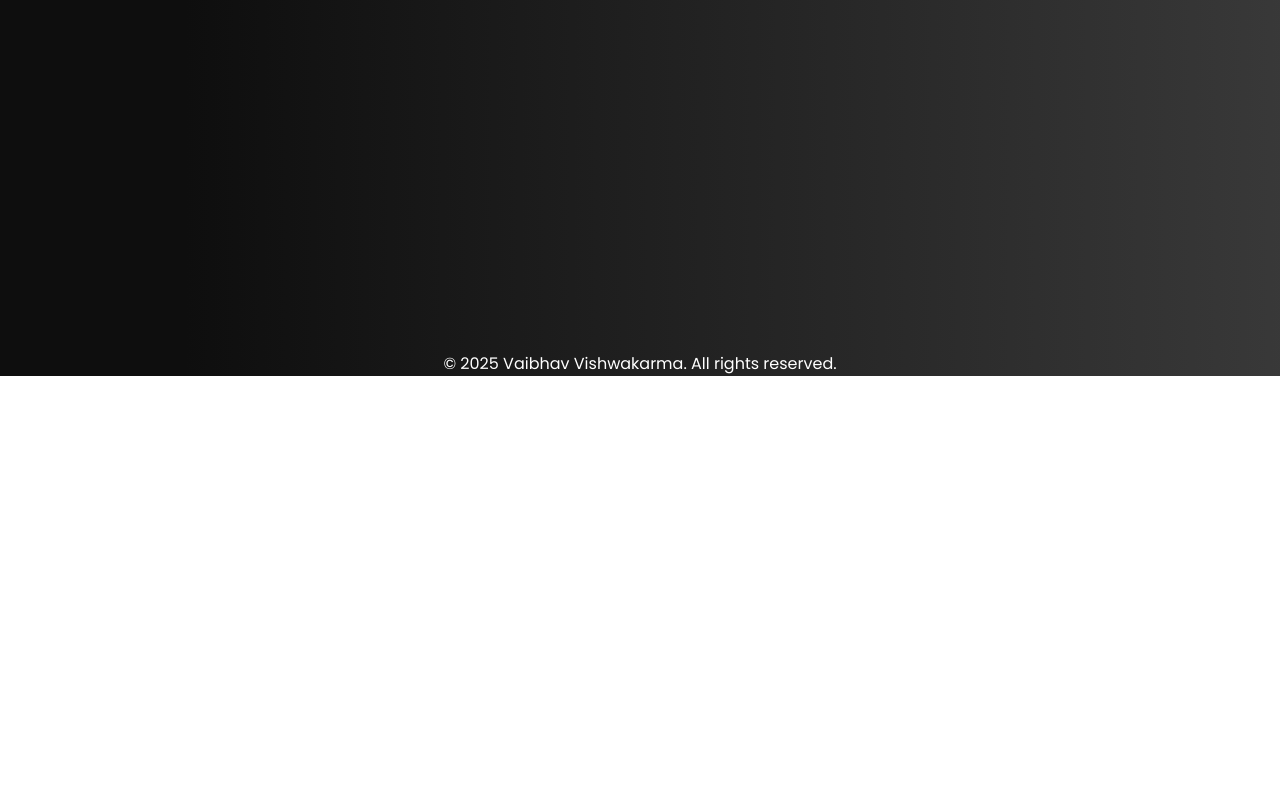
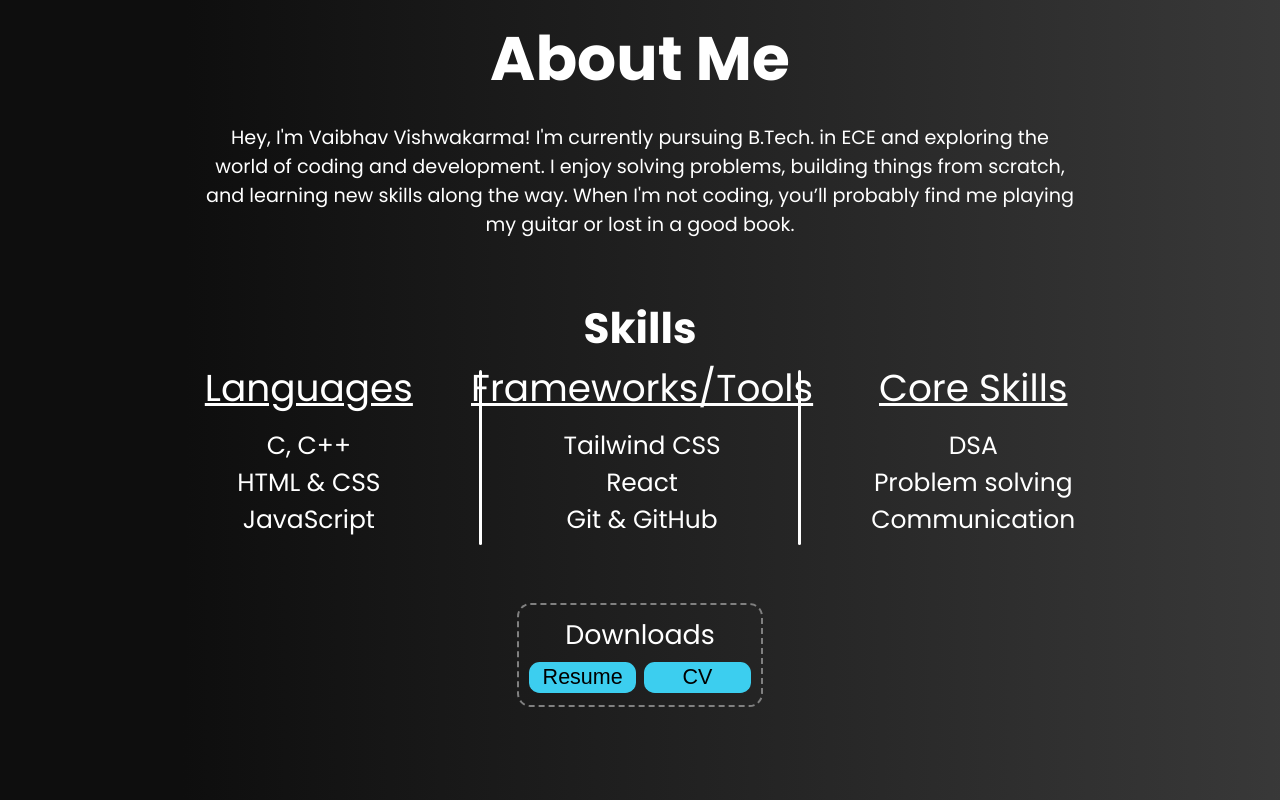
Before and after one commit to vaibhav67v/Portfolio, a plain HTML site: page index.html in a window 1280 px wide. Shown: the part 920-1720 px from the top of the page. Before the commit the page ends 1296 px from the top, so only its background shows below. Drawn offline with Linux system fonts and the light colour scheme.

Commit message:
Complete 'About Me' section

```diff
--- a/index.html
+++ b/index.html
@@ -20,10 +20,10 @@
       <header>
         <nav class="navbar">
           <ul>
-            <li><a href="#">Home</a></li>
-            <li><a href="#">About Me</a></li>
-            <li><a href="#">Projects</a></li>
-            <li><a href="#">Contact</a></li>
+            <li><a href="#home">Home</a></li>
+            <li><a href="#about-me">About Me</a></li>
+            <li><a href="#projects">Projects</a></li>
+            <li><a href="#contact">Contact</a></li>
           </ul>
         </nav>
       </header>
@@ -47,7 +47,49 @@
             </div>
           </div>
         </section>
-        <section class="aboutme" id="aboutme">
+        <section class="about-me" id="about-me">
+          <div class="heading">About Me</div>
+          <div class="about-me-text">Hey, I'm Vaibhav Vishwakarma! I'm currently pursuing B.Tech. in ECE and exploring the world of coding and development. I enjoy solving problems, building things from scratch, and learning new skills along the way. When I'm not coding, you’ll probably find me playing my guitar or lost in a good book.</div>
+          <div class="skill-heading">Skills</div>
+          <div class="skill-section">
+            <div class="languages">
+              <div class="skill-section-heading">
+                Languages
+              </div>
+              <ul>
+                <li>C, C++</li>
+                <li>HTML & CSS</li>
+                <li>JavaScript</li>
+              </ul>
+            </div>
+            <div class="frameworks-tools">
+              <div class="skill-section-heading">
+                Frameworks/Tools
+              </div>
+              <ul>
+                <li>Tailwind CSS</li>
+                <li>React</li>
+                <li>Git & GitHub</li>
+              </ul>
+            </div>
+            <div class="core-skills">
+              <div class="skill-section-heading">
+                Core Skills
+              </div>
+              <ul>
+                <li>DSA</li>
+                <li>Problem solving</li>
+                <li>Communication</li>
+              </ul>
+            </div>
+          </div>
+          <div class="downloads-section">
+            <div class="downloads-text">Downloads</div>
+            <div class="downloads-btns">
+              <button>Resume</button>
+              <button> CV</button>
+            </div>
+          </div>
         </section>
         <section class="projects" id="projects">
         </section>
--- a/style.css
+++ b/style.css
@@ -12,19 +12,27 @@ lt: light theme
 */
 
 :root {
-    --dt-accent-color: #34CAEB;
+    --dt-accent-color: #3cceef;
+    --dt-accent-active-color: #71dcf4;
+    --dt-accent-text-color:black;
     --dt-bg-gradient: linear-gradient(90.1deg, rgb(14 14 14) 14.5%, rgb(74, 74, 74) 135.4%);
     --dt-font-color: white;
     --dt-navbar-color: rgba(0, 0, 0, 0.6);
+
+    /* for navigating */
+    --scroll-margin-top: 4em;
 }
 
 .portfolio-container {
     display: flex;
     flex-direction: column;
+    justify-content: center;
+    align-items: center;
     background-image: var(--dt-bg-gradient);
     color: var(--dt-font-color);
     min-height: 100vh;
     font-family: "Poppins", sans-serif;
+    font-size: 1.2em;
 }
 
 /* --------------------Header section------------------- */
@@ -64,11 +72,13 @@ main {
     gap: 12em;
     margin: 3em;
     flex-grow: 1;
+    width: 85vw;
 }
 
 /* >>>>>>>> HOME <<<<<<<< */
 .home {
     margin-top: 12em;
+    scroll-margin-top: 15em;
 }
 .intro-container {
     display: flex;
@@ -77,12 +87,12 @@ main {
 
 .intro {
     width: 40%;
-    margin-left: 4em;
+    /* margin-left: 4em; */
 }
 
 .name {
     font-family: "Permanent Marker", sans-serif;
-    color: #34CAEB;
+    color: var(--dt-accent-color);
     display: flex;
     flex-direction: column;
     font-size: 4em;
@@ -112,6 +122,103 @@ main {
 
 
 /* >>>>>>>> ABOUT ME <<<<<<<< */
+.about-me {
+    display: flex;
+    flex-direction: column;
+    justify-content: center;
+    align-items: center;
+    scroll-margin-top: var(--scroll-margin-top);
+}
+
+.heading {
+    font-size: 3.2em;
+    font-weight: bold;
+    margin-bottom: 0.3em;
+}
+
+.about-me-text {
+    width: 80%;
+    text-align: center;
+    margin-bottom: 3em;
+}
+
+.skill-heading {
+    font-size: 2.2em;
+    font-weight: bold;
+}
+
+.skill-section {
+    width: 80%;
+    font-size: 1.3em;
+    display: flex;
+    justify-content: space-between;
+}
+
+.skill-section ul {
+    list-style-type: none;
+}
+
+
+.skill-section-heading {
+    font-size: 1.5em;
+    text-decoration: underline;
+    margin-bottom: 0.3em;
+}
+
+.skill-section {
+    position: relative;
+    text-align: center;
+}
+
+.languages::after {
+    content: '';
+    position: absolute;
+    height: 7em;
+    width: 0.1em;
+    border-radius: 2px;
+    background-color: var(--dt-font-color);
+    top: 0.4em;
+    left: 11em;
+}
+
+.frameworks-tools::after {
+    content: '';
+    position: absolute;
+    height: 7em;
+    width: 0.1em;
+    border-radius: 2px;
+    background-color: var(--dt-font-color);
+    top: 0.4em;
+    right: 11em;
+}
+
+.downloads-section {
+    font-size: 1.4em;
+    border: 2px dashed gray;
+    border-radius: 0.5em;
+    padding: 10px;
+    margin-top: 2.4em;
+    display: flex;
+    flex-direction: column;
+    align-items: center;
+}
+
+.downloads-btns button {
+    font-size: 0.8em;
+    width: 5em;
+    padding: 3px;
+    border-radius: 0.5em;
+    border: none;
+    background-color: var(--dt-accent-color);
+    color: var(--dt-accent-text-color);
+}
+
+.downloads-btns button:hover {
+    background-color: var(--dt-accent-active-color);
+    cursor: pointer;
+}
+
+
 /* >>>>>>>> PROJECTS <<<<<<<< */
 /* >>>>>>>> CONTACT <<<<<<<< */
 
```
